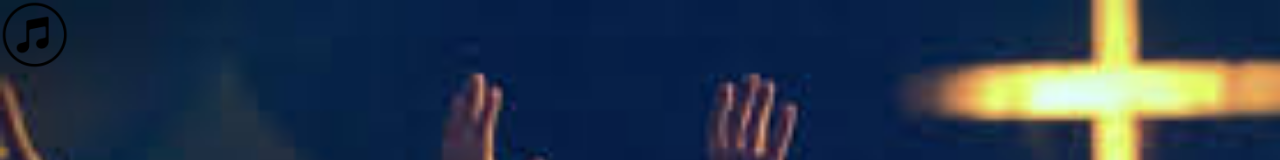
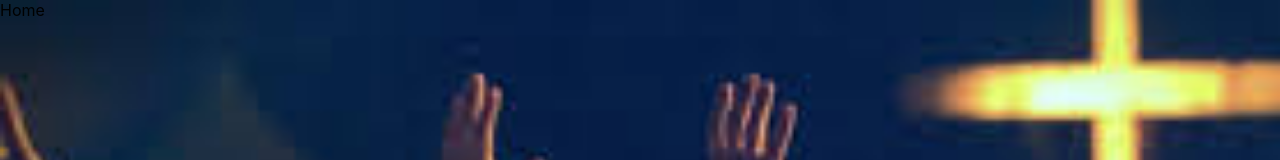
Before and after one commit to ddekerr/music-App, a React (Create React App) app: page / in a window 1280 px wide. Shown: the top 160 px of the page. Built offline with nearby package versions, Linux system fonts and the light colour scheme.

Commit message:
add modules and edit index.css

```diff
--- a/src/index.css
+++ b/src/index.css
@@ -1,13 +1,23 @@
+*,
+*::after,
+*::before {
+  box-sizing: border-box;
+}
+
+* {
+  margin: 0;
+  padding: 0;
+}
+
 body {
-  margin: 0;
-  font-family: -apple-system, BlinkMacSystemFont, 'Segoe UI', 'Roboto', 'Oxygen',
-    'Ubuntu', 'Cantarell', 'Fira Sans', 'Droid Sans', 'Helvetica Neue',
+  font-family: -apple-system, BlinkMacSystemFont, "Segoe UI", "Roboto", "Oxygen",
+    "Ubuntu", "Cantarell", "Fira Sans", "Droid Sans", "Helvetica Neue",
     sans-serif;
   -webkit-font-smoothing: antialiased;
   -moz-osx-font-smoothing: grayscale;
 }
 
 code {
-  font-family: source-code-pro, Menlo, Monaco, Consolas, 'Courier New',
+  font-family: source-code-pro, Menlo, Monaco, Consolas, "Courier New",
     monospace;
 }
--- a/src/modules/App.tsx
+++ b/src/modules/App.tsx
@@ -1,9 +1,18 @@
 import React from "react";
 import { Routes, Route } from "react-router-dom";
 import Auth from "./auth/Auth";
+import Home from "./home/Home";
+import Library from "./library/Library";
 
 function App() {
-  return <Auth />;
+  return (
+    <Routes>
+      <Route index element={<Home />} />
+      <Route path="/auth" element={<Auth />} />
+      <Route path="/library" element={<Library />} />
+    </Routes>
+  );
+  // return <Auth />;
 }
 
 export default App;
--- a/src/modules/home/Home.tsx
+++ b/src/modules/home/Home.tsx
@@ -1,13 +1,9 @@
 import "./Home.css";
-import profile from "../image/pngegg.png";
 
 function Home() {
   return (
     <>
-      <div className="container_hight">
-        <img src={profile} alt="oops" className="znak" />
-      </div>
-      <div className="container_low"></div>
+      <div>Home</div>
     </>
   );
 }
--- /dev/null
+++ b/src/modules/library/Library.tsx
@@ -0,0 +1,11 @@
+import "./Library.css";
+
+function Library() {
+  return (
+    <>
+      <div>Library</div>
+    </>
+  );
+}
+
+export default Library;
```
Also changed, not shown: src/components/App/App.tsx (deleted, +0 -18 lines), src/modules/library/Library.css (added).
